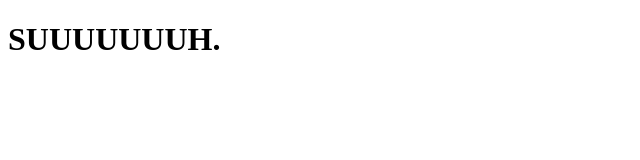
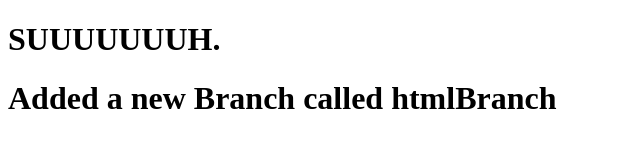
Before and after one commit to Ricardo96MC/hello-world, a plain HTML site: page index.html in a window 1280 px wide. Shown: the whole page, without its empty margins (0-640 px from the left). Drawn offline with Linux system fonts and the light colour scheme.

Commit message:
Created a new branch for the html

```diff
--- a/index.html
+++ b/index.html
@@ -4,5 +4,8 @@
         <h1>
             SUUUUUUUH.
         </h1>
+        <h1>
+            Added a new Branch called htmlBranch
+        </h1>
     </body>
 </html>
```
